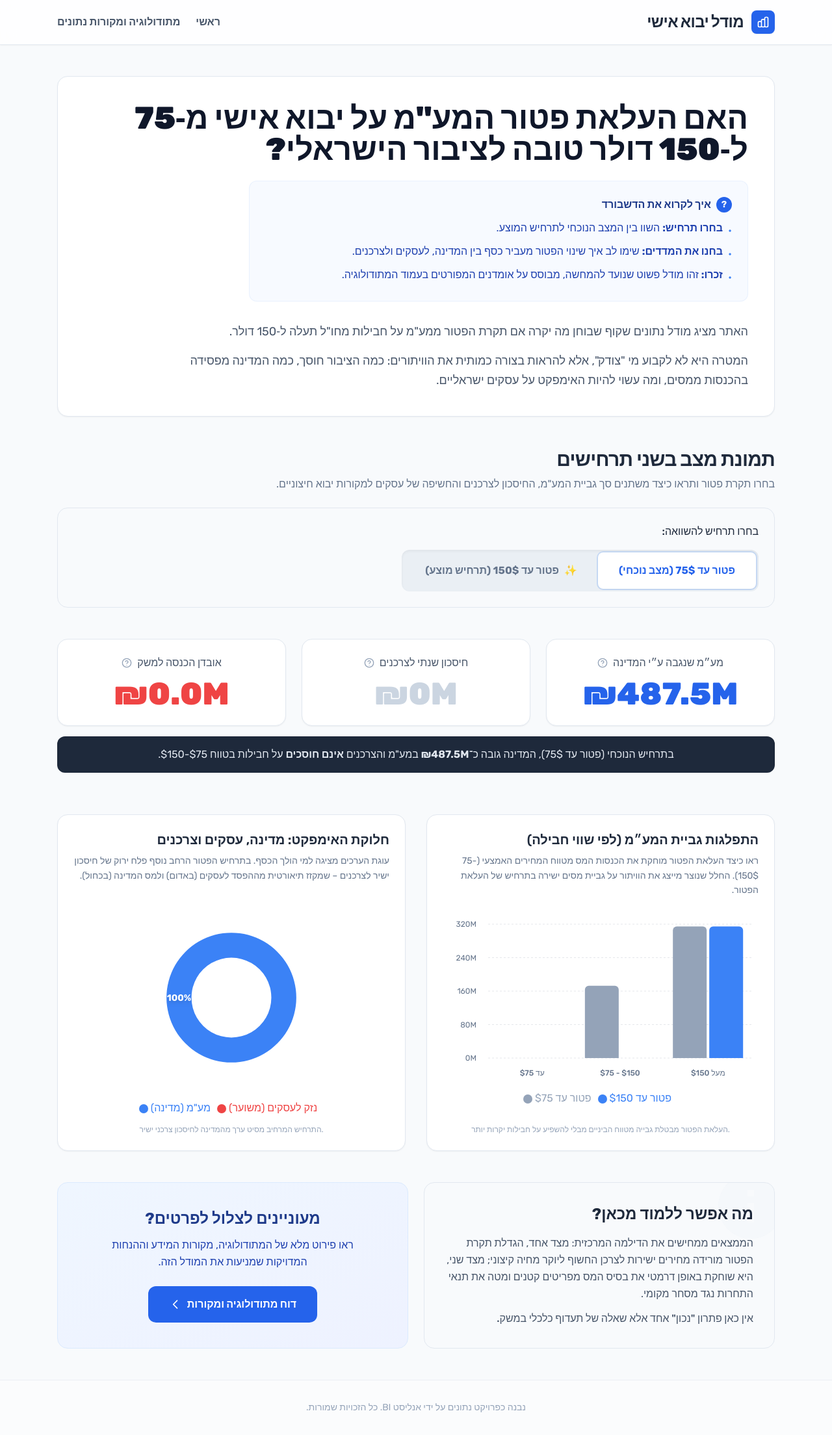
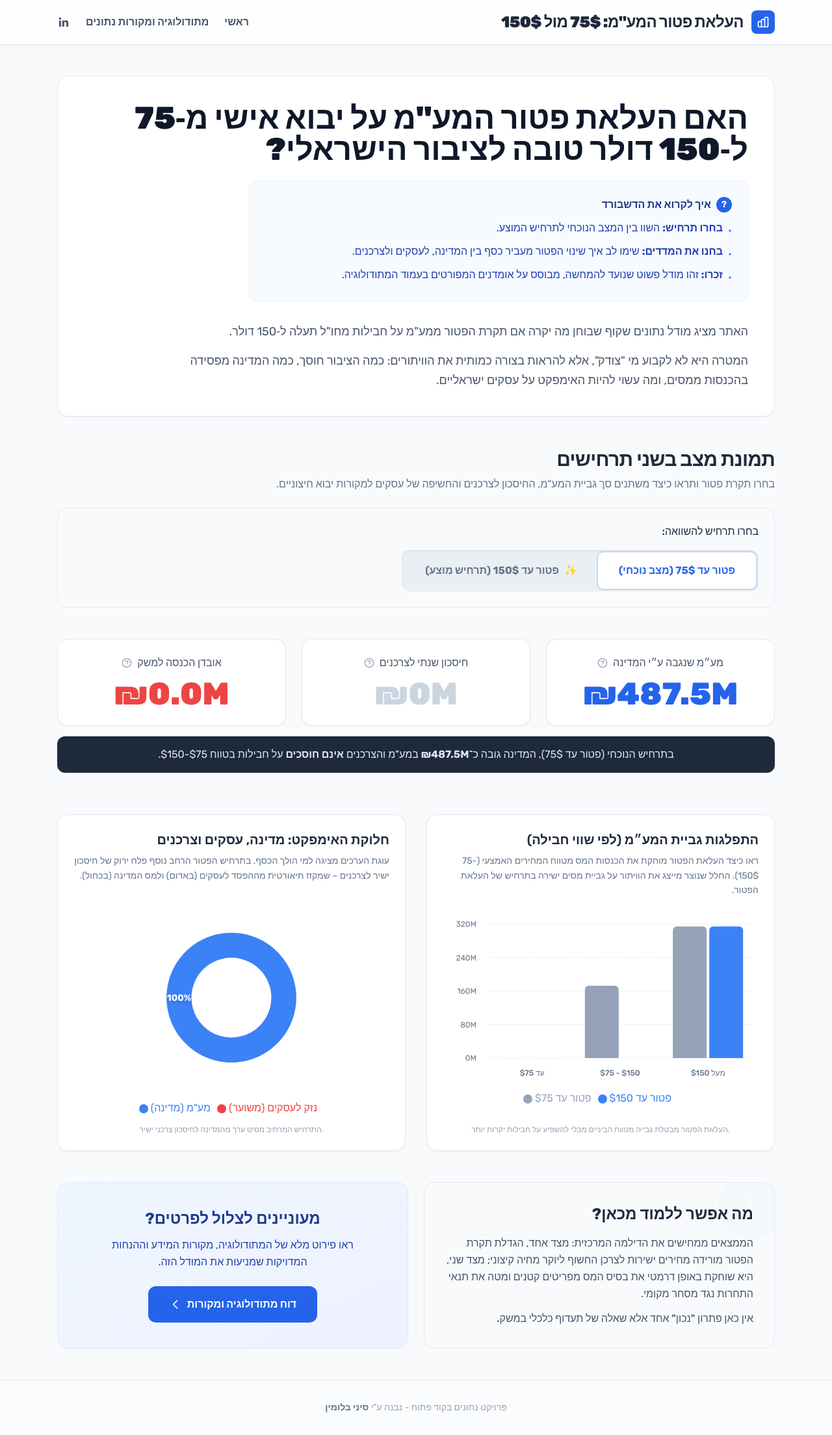
Before and after one commit to sinayblumin/75vs150, a Next.js app: page / in a window 1280 px wide. Shown: the whole page at 65% size. Built offline with nearby package versions, Linux system fonts and the light colour scheme; a web font is replaced by a local one.

Commit message:
feat: Add initial root layout with global styling, header, navigation, footer, and Vercel analytics integration.

```diff
--- a/app/layout.tsx
+++ b/app/layout.tsx
@@ -31,12 +31,25 @@ export default function RootLayout({
                                 <svg className="w-5 h-5" fill="none" stroke="currentColor" viewBox="0 0 24 24"><path strokeLinecap="round" strokeLinejoin="round" strokeWidth={2} d="M9 19v-6a2 2 0 00-2-2H5a2 2 0 00-2 2v6a2 2 0 002 2h2a2 2 0 002-2zm0 0V9a2 2 0 012-2h2a2 2 0 012 2v10m-6 0a2 2 0 002 2h2a2 2 0 002-2m0 0V5a2 2 0 012-2h2a2 2 0 012 2v14a2 2 0 01-2 2h-2a2 2 0 01-2-2z" /></svg>
                             </span>
                             <h1 className="text-xl md:text-2xl font-heading font-black tracking-tight text-slate-800">
-                                מודל יבוא אישי
+                                <a href="/" className="hover:text-blue-600 transition-colors">
+                                    העלאת פטור המע"מ: 75$ מול 150$
+                                </a>
                             </h1>
                         </div>
-                        <nav className="flex space-x-6 space-x-reverse overflow-x-auto pb-2 md:pb-0 scrollbar-hide">
+                        <nav className="flex items-center gap-4 md:gap-6 overflow-x-auto pb-2 md:pb-0 scrollbar-hide">
                             <a href="/" className="text-slate-600 hover:text-blue-600 font-semibold text-sm md:text-base whitespace-nowrap transition-colors decoration-2 underline-offset-4 hover:underline">ראשי</a>
                             <a href="/methodology" className="text-slate-600 hover:text-blue-600 font-semibold text-sm md:text-base whitespace-nowrap transition-colors decoration-2 underline-offset-4 hover:underline">מתודולוגיה ומקורות נתונים</a>
+                            <a
+                                href="https://www.linkedin.com/in/sinayblumin/"
+                                target="_blank"
+                                rel="noopener noreferrer"
+                                aria-label="LinkedIn"
+                                className="text-slate-600 hover:text-blue-600 transition-colors"
+                            >
+                                <svg className="w-5 h-5" viewBox="0 0 24 24" fill="currentColor" aria-hidden="true">
+                                    <path d="M20.45 20.45h-3.56v-5.57c0-1.33-.03-3.04-1.85-3.04-1.85 0-2.13 1.45-2.13 2.94v5.67H9.35V9h3.42v1.56h.05c.48-.9 1.64-1.85 3.37-1.85 3.61 0 4.27 2.38 4.27 5.48v6.26zM5.34 7.43a2.07 2.07 0 110-4.14 2.07 2.07 0 010 4.14zM7.12 20.45H3.56V9h3.56v11.45z" />
+                                </svg>
+                            </a>
                         </nav>
                     </div>
                 </header>
@@ -45,7 +58,17 @@ export default function RootLayout({
                 </main>
                 <footer className="mt-auto py-8 text-center text-xs md:text-sm text-slate-400 border-t border-slate-200/60 bg-white/50">
                     <div className="max-w-6xl mx-auto px-6">
-                        <p>נבנה כפרויקט נתונים על ידי אנליסט BI. כל הזכויות שמורות.</p>
+                        <p>
+                            פרויקט נתונים בקוד פתוח - נבנה ע"י{" "}
+                            <a
+                                href="https://sinayblumin.com"
+                                target="_blank"
+                                rel="noopener noreferrer"
+                                className="font-semibold text-slate-500 hover:text-blue-600 transition-colors"
+                            >
+                                סיני בלומין
+                            </a>
+                        </p>
                     </div>
                 </footer>
                 <SpeedInsights />
```
